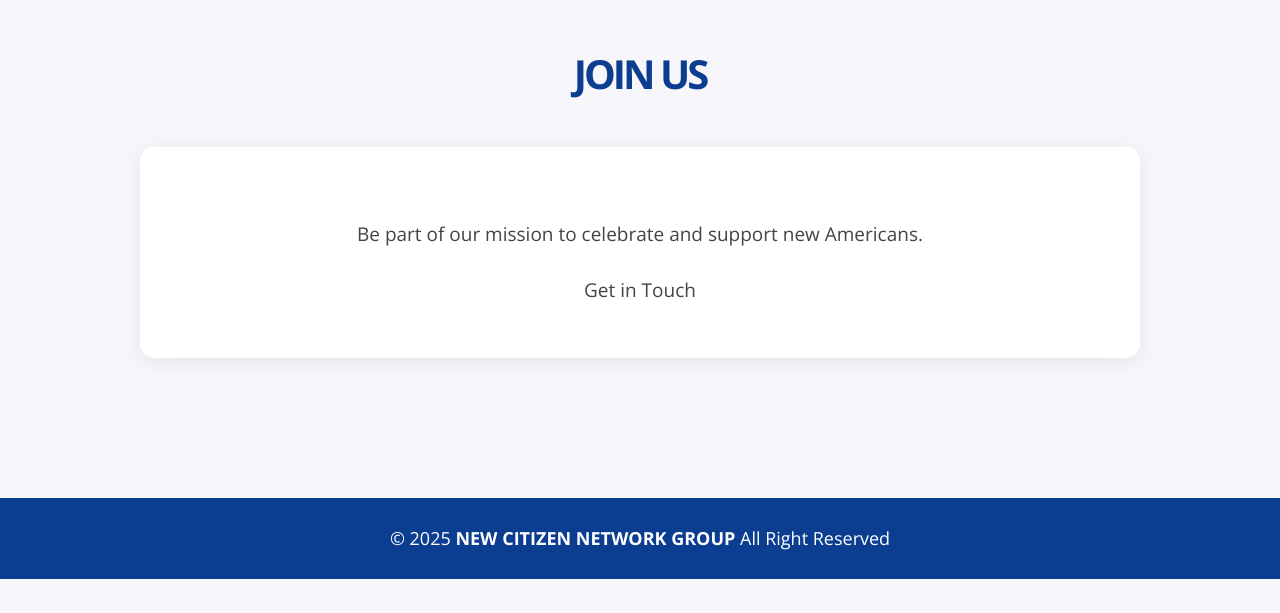
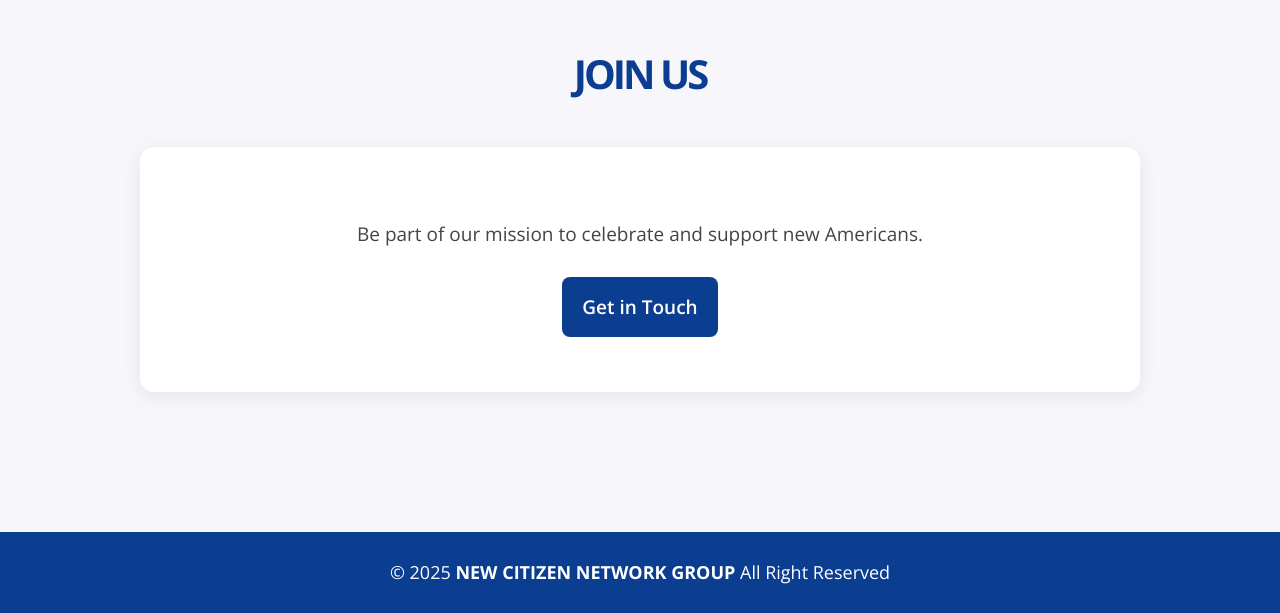
Before and after one commit to MonaHamdan/new-citizen-network-group, a plain HTML site: page about.html in a window 1280 px wide. Shown: the part 3653-4266 px from the top of the page. Before the commit the page ends 4232 px from the top, so only its background shows below. Drawn offline with nearby package versions, Linux system fonts and the light colour scheme.

Commit message:
first commit

```diff
--- a/css/aboutcss.css
+++ b/css/aboutcss.css
@@ -11,6 +11,22 @@
     font-weight: 700;
     letter-spacing: -3px;
     margin: 0 0 50px;
+}
+/* button */
+.btn1, .btn2 {
+    display: inline-block;
+    padding: 12px 20px;
+    border-radius: 8px;
+    font-weight: 600;
+    cursor: pointer;
+    text-decoration: none;
+    margin: 5px;
+    transition: var(--main-transition);
+}
+
+.btn1 {
+    background-color: var(--main-color);
+    color: #fff;
 }
 
 /* Main content box */
```
Also changed, not shown: 1 other file.
